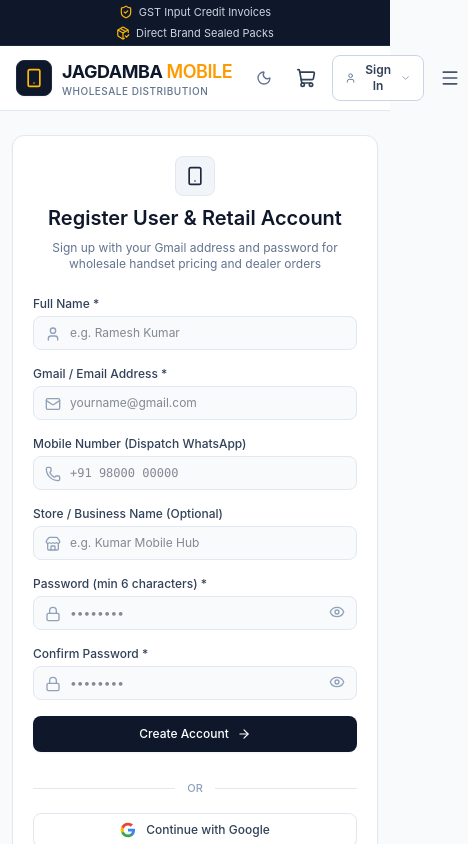
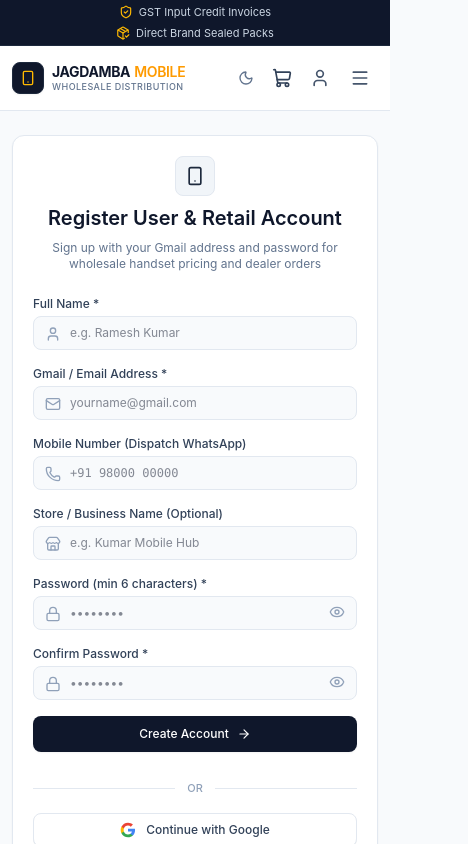
Before and after one commit to devbharti07/e-commerce, a Next.js app: page /register in a window 390 px wide. Shown: the top 844 px of the page, 468 px wide, since content can reach past the window. Built offline with nearby package versions, Linux system fonts and the light colour scheme; no server answers.

Commit message:
fix(responsive): resolve mobile viewport layout overflow, compact header controls, and add responsive verification suite

```diff
--- a/package.json
+++ b/package.json
@@ -6,7 +6,8 @@
     "dev": "next dev",
     "build": "prisma generate && prisma migrate deploy && tsx prisma/seed.ts && next build",
     "start": "next start",
-    "lint": "eslint"
+    "lint": "eslint",
+    "test": "tsx --test tests/*.test.ts"
   },
   "allowScripts": {
     "unrs-resolver": true,
--- a/src/app/globals.css
+++ b/src/app/globals.css
@@ -55,6 +55,18 @@
   }
 }
 
+html {
+  -webkit-text-size-adjust: 100%;
+  text-size-adjust: 100%;
+  box-sizing: border-box;
+  overflow-x: hidden;
+  max-width: 100vw;
+}
+
+*, *::before, *::after {
+  box-sizing: border-box;
+}
+
 body {
   background-color: var(--background);
   color: var(--text-primary);
@@ -63,6 +75,20 @@
   margin: 0;
   -webkit-font-smoothing: antialiased;
   -moz-osx-font-smoothing: grayscale;
+  overflow-x: hidden;
+  width: 100%;
+  max-width: 100vw;
+}
+
+/* Ensure images, media and SVG never exceed container bounds */
+img, svg, video, canvas, audio, iframe, embed, object {
+  max-width: 100%;
+  height: auto;
+}
+
+/* Fix text overflow issues on narrow viewports */
+h1, h2, h3, h4, h5, h6, p, span, a, label, td, th {
+  overflow-wrap: break-word;
 }
 
 /* Tabular figures for Indian Rupee prices and stock counts */
--- a/src/app/layout.tsx
+++ b/src/app/layout.tsx
@@ -1,4 +1,4 @@
-import type { Metadata } from "next";
+import type { Metadata, Viewport } from "next";
 import "./globals.css";
 import { ThemeProvider } from "@/components/theme-provider";
 import { AuthProvider } from "@/components/auth-provider";
@@ -6,10 +6,15 @@
 import { Header } from "@/components/header";
 import { Footer } from "@/components/footer";
 
-export const viewport = {
+export const viewport: Viewport = {
   width: "device-width",
   initialScale: 1,
   maximumScale: 5,
+  userScalable: true,
+  themeColor: [
+    { media: "(prefers-color-scheme: light)", color: "#f8fafc" },
+    { media: "(prefers-color-scheme: dark)", color: "#090d16" },
+  ],
 };
 
 export const metadata: Metadata = {
@@ -23,13 +28,13 @@
   children: React.ReactNode;
 }>) {
   return (
-    <html lang="en" suppressHydrationWarning>
-      <body className="antialiased flex flex-col min-h-screen bg-slate-50 dark:bg-slate-950 text-slate-900 dark:text-slate-100">
+    <html lang="en" suppressHydrationWarning className="overflow-x-hidden">
+      <body className="antialiased flex flex-col min-h-screen bg-slate-50 dark:bg-slate-950 text-slate-900 dark:text-slate-100 overflow-x-hidden w-full max-w-full">
         <ThemeProvider>
           <AuthProvider>
             <CartProvider>
               <Header />
-              <div className="flex-1 flex flex-col">{children}</div>
+              <main className="flex-1 flex flex-col w-full max-w-full min-w-0 overflow-x-hidden">{children}</main>
               <Footer />
             </CartProvider>
           </AuthProvider>
--- a/src/app/products/[slug]/page.tsx
+++ b/src/app/products/[slug]/page.tsx
@@ -1,6 +1,7 @@
 import React from "react";
 import { notFound } from "next/navigation";
 import { prisma } from "@/lib/prisma";
+import { getCurrentUser } from "@/lib/auth";
 import { ProductDetailClient } from "@/components/product-detail-client";
 
 interface ProductPageProps {
@@ -11,6 +12,8 @@
 
 export default async function ProductPage({ params }: ProductPageProps) {
   const { slug } = await params;
+  const user = await getCurrentUser();
+  const isOwner = user?.role === "OWNER";
 
   const product = await prisma.product.findUnique({
     where: { slug },
@@ -34,7 +37,7 @@
     },
   });
 
-  if (!product || !product.isPublished || product.isArchived) {
+  if (!product || (!product.isPublished && !isOwner) || product.isArchived) {
     notFound();
   }
 
--- a/src/components/admin-layout-shell.tsx
+++ b/src/components/admin-layout-shell.tsx
@@ -528,7 +528,7 @@
         </header>
 
         {/* Page Content */}
-        <div className="flex-1 p-3 sm:p-6 lg:p-8 w-full max-w-[1600px] mx-auto">{children}</div>
+        <div className="flex-1 p-3 sm:p-6 lg:p-8 w-full max-w-[1600px] mx-auto min-w-0 overflow-x-hidden">{children}</div>
       </main>
     </div>
   );
--- a/src/components/header.tsx
+++ b/src/components/header.tsx
@@ -109,18 +109,18 @@
       </div>
 
       {/* Main Navbar */}
-      <div className="max-w-7xl mx-auto px-4 sm:px-6 lg:px-8">
-        <div className="flex items-center justify-between h-16 gap-4">
+      <div className="max-w-7xl mx-auto px-3 sm:px-6 lg:px-8">
+        <div className="flex items-center justify-between h-16 gap-2 sm:gap-4">
           {/* Brand Logo */}
-          <Link href="/" className="flex items-center gap-2.5 shrink-0 group">
-            <div className="w-9 h-9 rounded-lg bg-slate-900 dark:bg-slate-800 text-white flex items-center justify-center shadow-xs border border-slate-800 dark:border-slate-700">
-              <Smartphone className="w-5 h-5 text-amber-400" />
+          <Link href="/" className="flex items-center gap-2 sm:gap-2.5 shrink min-w-0 group">
+            <div className="w-8 h-8 sm:w-9 sm:h-9 rounded-lg bg-slate-900 dark:bg-slate-800 text-white flex items-center justify-center shadow-xs border border-slate-800 dark:border-slate-700 shrink-0">
+              <Smartphone className="w-4 h-4 sm:w-5 sm:h-5 text-amber-400" />
             </div>
-            <div>
-              <div className="text-lg font-bold tracking-tight text-slate-900 dark:text-white flex items-center gap-1">
+            <div className="min-w-0">
+              <div className="text-sm sm:text-lg font-bold tracking-tight text-slate-900 dark:text-white flex items-center gap-1 truncate">
                 JAGDAMBA <span className="text-amber-500 font-semibold">MOBILE</span>
               </div>
-              <p className="text-[10px] font-medium tracking-wider text-slate-500 dark:text-slate-400 uppercase -mt-0.5">
+              <p className="text-[9px] sm:text-[10px] font-medium tracking-wider text-slate-500 dark:text-slate-400 uppercase -mt-0.5 truncate">
                 Wholesale Distribution
               </p>
             </div>
@@ -148,7 +148,7 @@
           </form>
 
           {/* Right Action Icons */}
-          <div className="flex items-center gap-2 sm:gap-3">
+          <div className="flex items-center gap-1.5 sm:gap-3 shrink-0">
             {/* Catalog Link */}
             <Link
               href="/catalog"
@@ -161,7 +161,7 @@
             <button
               onClick={toggleTheme}
               aria-label="Toggle Theme"
-              className="p-2 rounded-lg text-slate-500 dark:text-slate-400 hover:text-slate-900 dark:hover:text-white hover:bg-slate-100 dark:hover:bg-slate-800 transition"
+              className="p-1.5 sm:p-2 rounded-lg text-slate-500 dark:text-slate-400 hover:text-slate-900 dark:hover:text-white hover:bg-slate-100 dark:hover:bg-slate-800 transition"
             >
               {theme === "light" ? (
                 <Moon className="w-4 h-4" />
@@ -173,7 +173,7 @@
             {/* Wholesale Cart Link */}
             <Link
               href="/cart"
-              className="relative p-2 rounded-lg text-slate-700 dark:text-slate-200 hover:bg-slate-100 dark:hover:bg-slate-800 transition flex items-center"
+              className="relative p-1.5 sm:p-2 rounded-lg text-slate-700 dark:text-slate-200 hover:bg-slate-100 dark:hover:bg-slate-800 transition flex items-center"
               aria-label="Shopping Cart"
             >
               <ShoppingCart className="w-5 h-5" />
@@ -188,7 +188,7 @@
             {user ? (
               <div className="relative group">
                 <button
-                  className="flex items-center gap-2 p-1.5 rounded-lg hover:bg-slate-100 dark:hover:bg-slate-800 text-xs font-medium transition"
+                  className="flex items-center gap-1.5 sm:gap-2 p-1.5 rounded-lg hover:bg-slate-100 dark:hover:bg-slate-800 text-xs font-medium transition"
                   aria-label="User Account Menu"
                 >
                   <div className="w-7 h-7 rounded-full bg-slate-900 dark:bg-slate-800 text-white flex items-center justify-center text-xs font-bold border border-slate-700">
@@ -238,9 +238,19 @@
                 </div>
               </div>
             ) : (
-              <div className="flex items-center gap-2">
-                {/* Login Dropdown Menu with Admin and User options */}
-                <div className="relative" ref={loginDropdownRef}>
+              <div className="flex items-center gap-1.5 sm:gap-2">
+                {/* Compact Mobile Sign In Icon Button */}
+                <Link
+                  href="/login"
+                  className="sm:hidden p-1.5 text-slate-700 dark:text-slate-200 hover:bg-slate-100 dark:hover:bg-slate-800 rounded-lg transition"
+                  aria-label="User Sign In"
+                  title="Sign In"
+                >
+                  <UserIcon className="w-5 h-5 text-slate-600 dark:text-slate-300" />
+                </Link>
+
+                {/* Login Dropdown Menu with Admin and User options (Tablet & Desktop) */}
+                <div className="relative hidden sm:block" ref={loginDropdownRef}>
                   <button
                     type="button"
                     onClick={() => setLoginDropdownOpen((prev) => !prev)}
@@ -252,8 +262,9 @@
                     <UserIcon className="w-3.5 h-3.5 text-slate-500" />
                     <span>Sign In</span>
                     <ChevronDown
-                      className={`w-3.5 h-3.5 text-slate-400 transition-transform duration-150 ${loginDropdownOpen ? "rotate-180" : ""
-                        }`}
+                      className={`w-3.5 h-3.5 text-slate-400 transition-transform duration-150 ${
+                        loginDropdownOpen ? "rotate-180" : ""
+                      }`}
                     />
                   </button>
 
```
Also changed, not shown: scripts/check-db.ts (added, +44 -0 lines), 1 other file (tests, documents, lock files or other folders).
